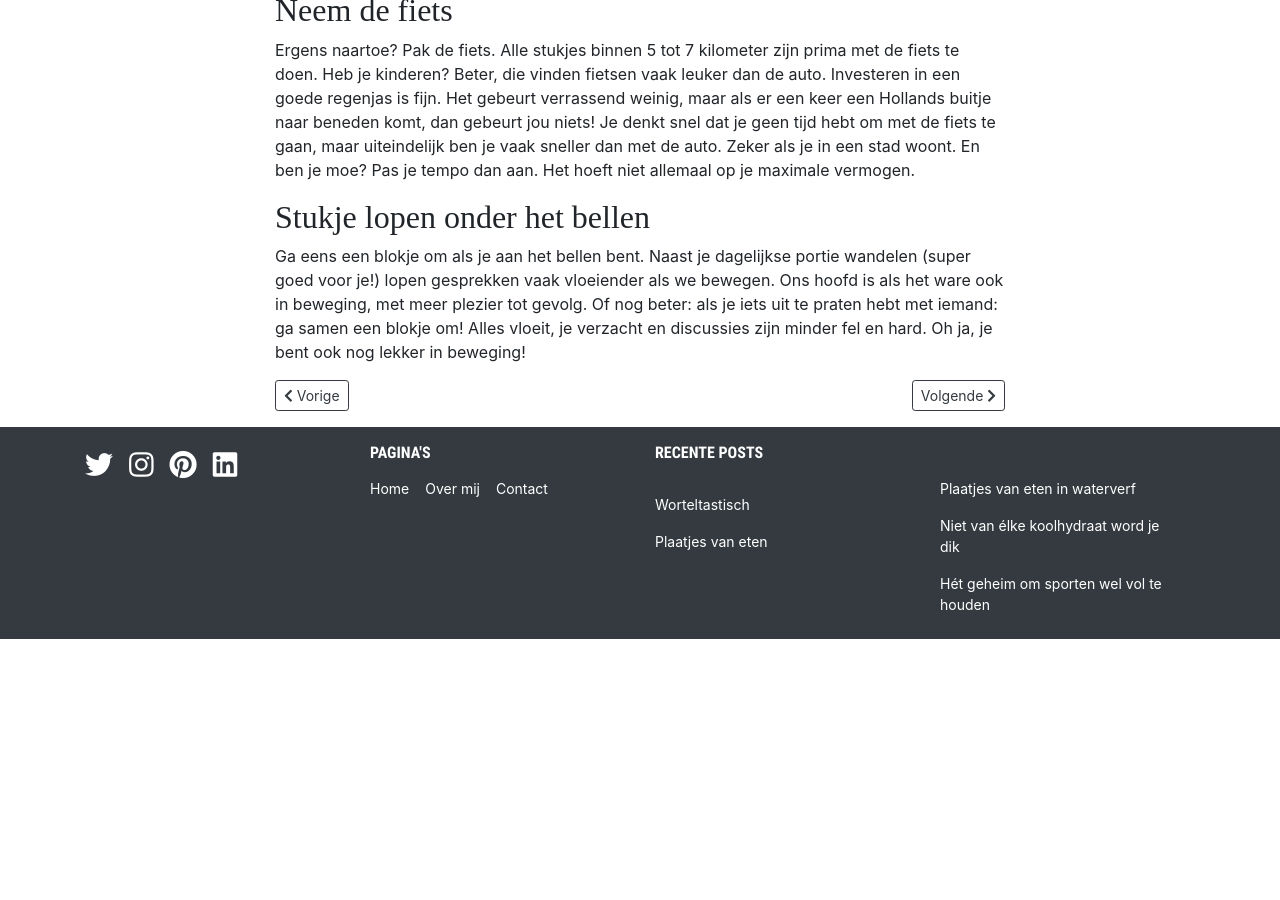
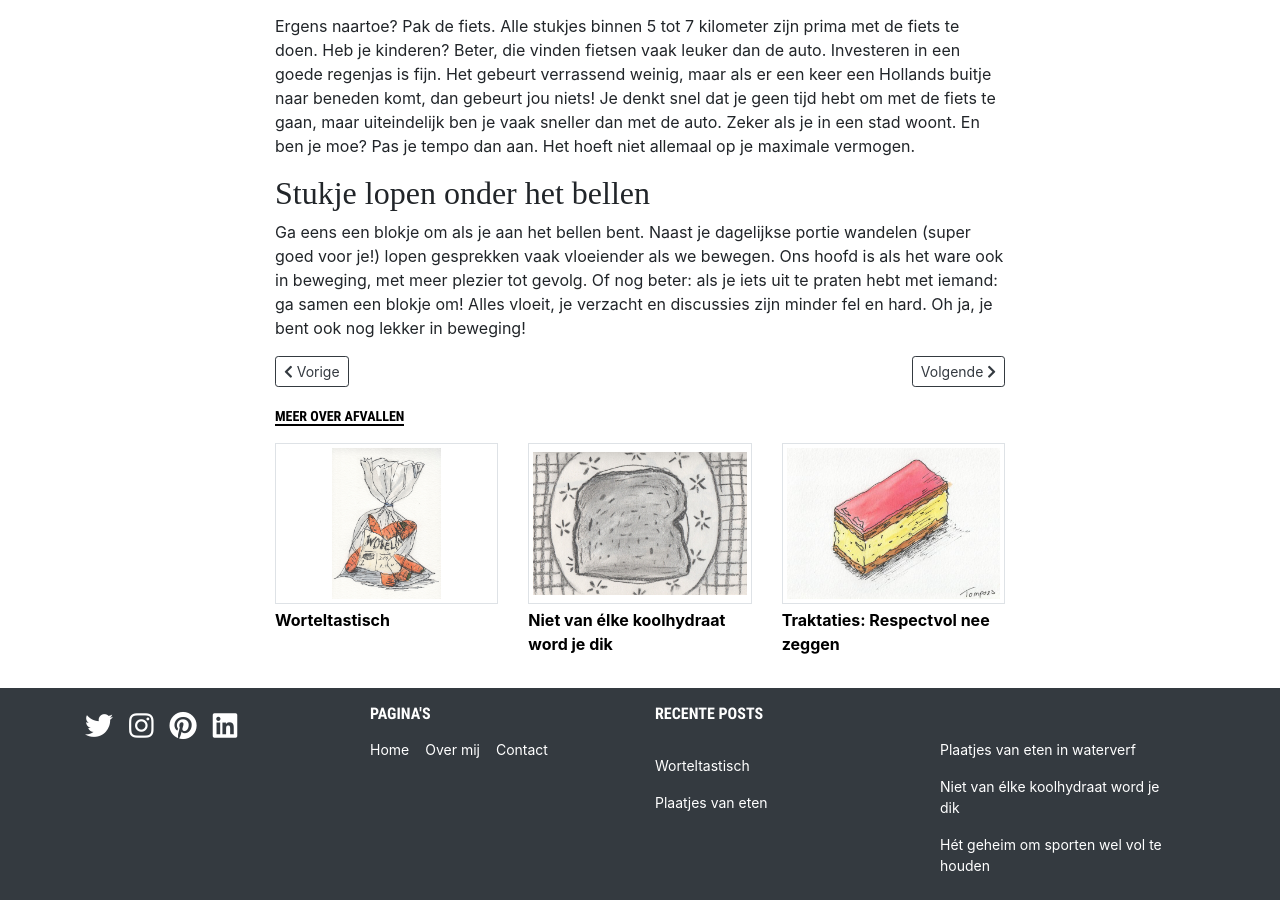
Before and after one commit to BaasLimited/baasovereten.github.io, a Jekyll site: the page built from _posts/2020-10-07-meer-bewegen.md, in a window 1280 px wide and 900 px high, scrolled down 4766 px. Built offline with Jekyll 4.4.1, drawn with Linux system fonts in a browser that asks for light colours; some web fonts are replaced; before the commit the page ends 5405 px from its top, so only the background shows below that.

Commit message:
Update 2020-10-07-meer-bewegen.md

```diff
--- a/_posts/2020-10-07-meer-bewegen.md
+++ b/_posts/2020-10-07-meer-bewegen.md
@@ -1,7 +1,7 @@
 ---
 title:      "Meer bewegen... #hoedan?"
 date:       2020-10-07 12:00:00 +0200
-tag:        "Over bewegen"
+tags:       ["Over bewegen", "Over afvallen"]
 category:   "over-bewegen"
 image:      /uploads/fiets.jpg
 caption:    "Fiets (Fineliner in schetsboekje)"
```
